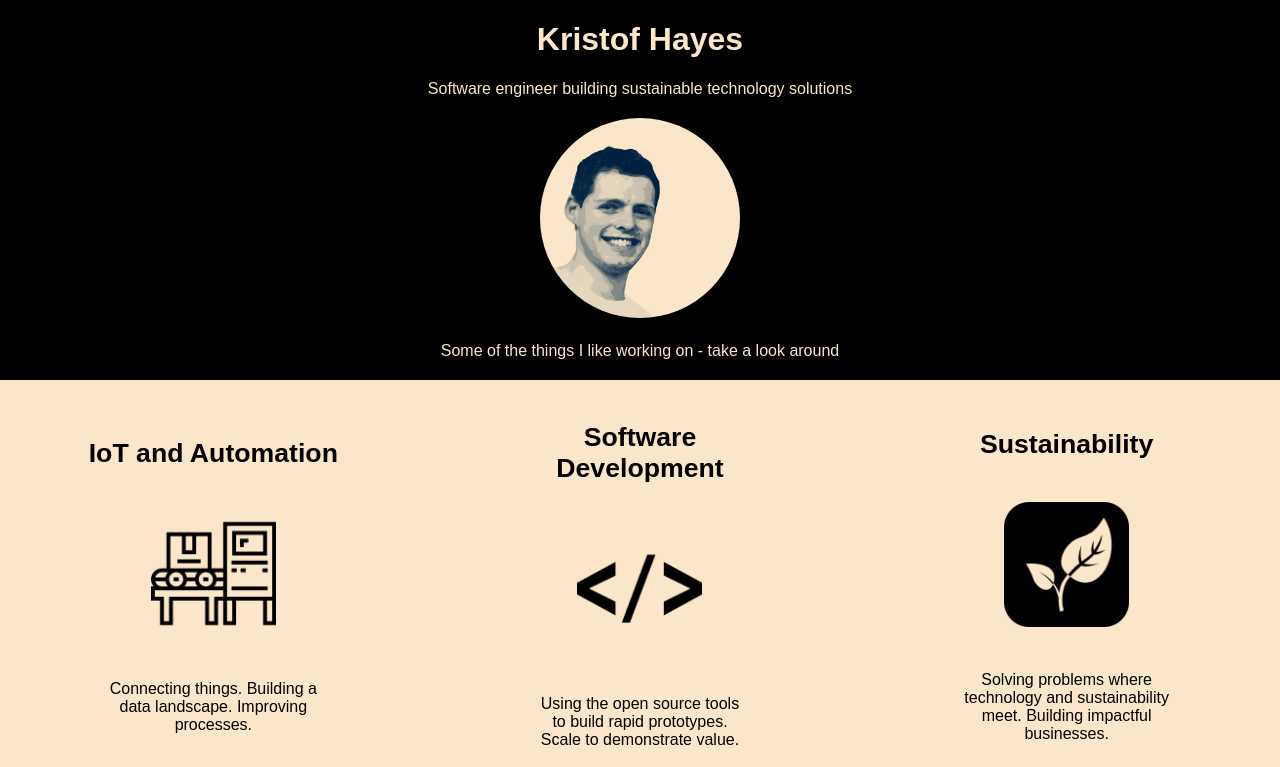
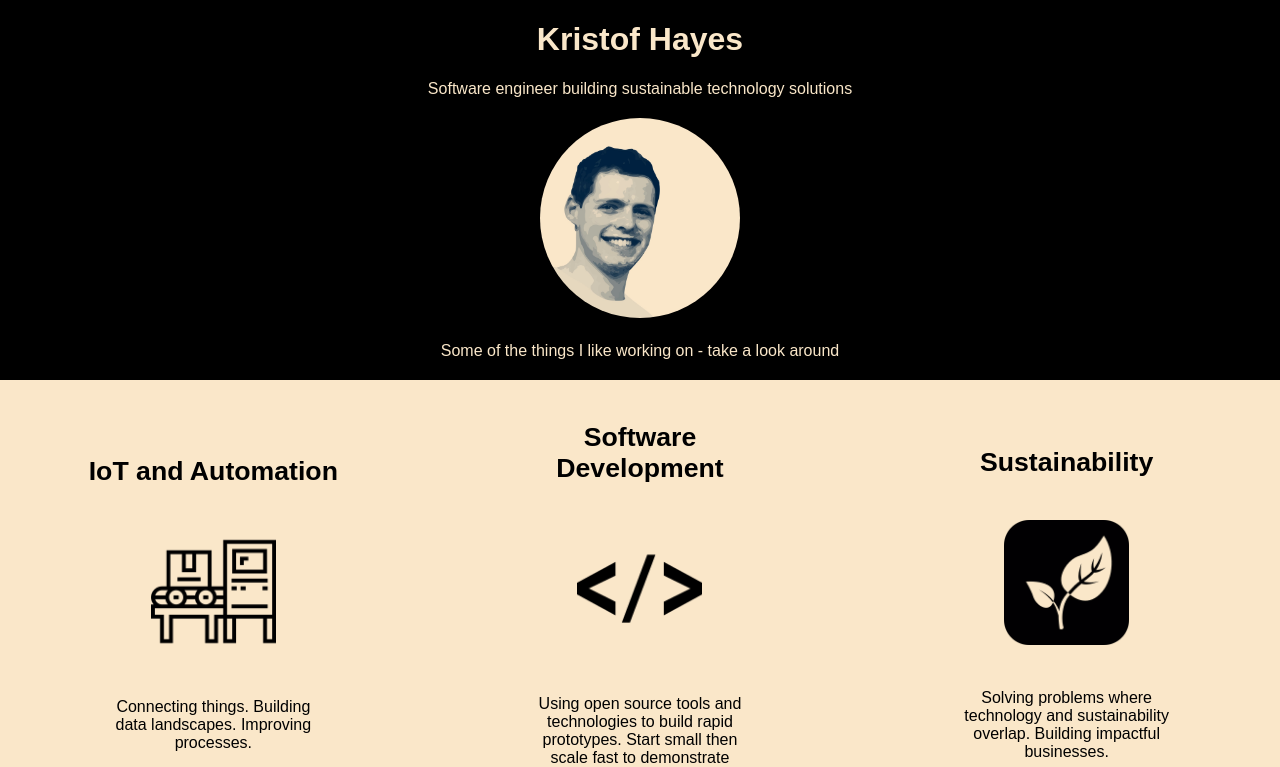
Before and after one commit to hayeskg/portfolio2, a React (Create React App) app: page / in a window 1280 px wide. Shown: the top 767 px of the page. Built offline with nearby package versions, Linux system fonts and the light colour scheme; grey boxes are pictures that could not be loaded.

Commit message:
INterests fix

```diff
--- a/src/components/Interests.jsx
+++ b/src/components/Interests.jsx
@@ -17,7 +17,7 @@ const Interests = () => {
           <img src={machine} alt="a control system layout" />
         </figure>
         <p>
-          Connecting things. Building a data landscape. Improving processes.
+          Connecting things. Building data landscapes. Improving processes.
             </p>
         <figure>
           <img src={iiot3} alt="industrial robot" />
@@ -29,7 +29,7 @@ const Interests = () => {
           <img src={cs3} alt="a graphic depicting Iot" />
         </figure>
         <p>
-          Using the open source tools to build rapid prototypes. Scale to demonstrate value.
+          Using open source tools and technologies to build rapid prototypes. Start small then scale fast to demonstrate value.
         </p>
         <figure>
           <img src={nc2} alt="northcoders logo" />
@@ -41,8 +41,8 @@ const Interests = () => {
           <img src={eco4} alt="sustainable graphic" />
         </figure>
         <p>
-          Solving problems where technology and sustainability meet. Building impactful businesses.
-            </p>
+          Solving problems where technology and sustainability overlap. Building impactful businesses.
+        </p>
         <figure>
           <img src={loop2} alt="feedback loop" />
         </figure>
```
